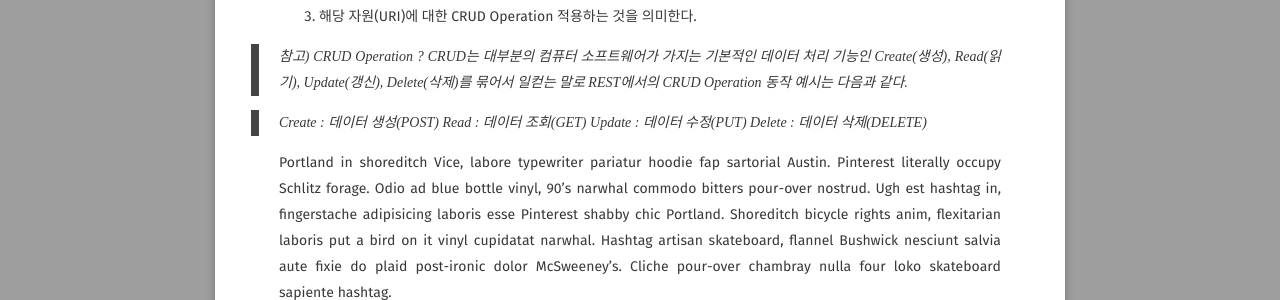
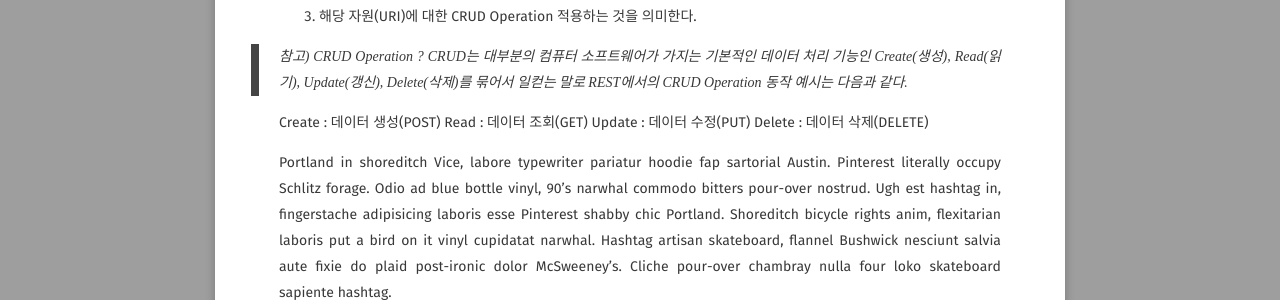
Before and after one commit to GayeonYoon/GayeonYoon.github.io, a Jekyll site: the page built from _posts/2021-07-04-RESTAPI-POST_1.md, in a window 1280 px wide. Shown: the part 624-924 px from the top of the page. Built offline with Jekyll 4.4.1, drawn with Linux system fonts in a browser that asks for light colours; some web fonts are replaced; comment, search, counter and statistics services are not loaded.

```diff
--- a/_posts/2021-07-04-RESTAPI-POST_1.md
+++ b/_posts/2021-07-04-RESTAPI-POST_1.md
@@ -20,10 +20,10 @@ REST API란 REST를 기반으로 만들어진 API를 의미한다.
 3. 해당 자원(URI)에 대한 CRUD  Operation 적용하는 것을 의미한다.
 
 > 참고) CRUD Operation ?
-> CRUD는 대부분의 컴퓨터 소프트웨어가 가지는 기본적인 데이터 처리 기능인 Create(생성), Read(읽기), Update(갱신), Delete(삭제)를 묶어서 일컫는 말로
+ CRUD는 대부분의 컴퓨터 소프트웨어가 가지는 기본적인 데이터 처리 기능인 Create(생성), Read(읽기), Update(갱신), Delete(삭제)를 묶어서 일컫는 말로
 REST에서의 CRUD Operation 동작 예시는 다음과 같다.
 
->
+
 Create : 데이터 생성(POST)
 Read : 데이터 조회(GET)
 Update : 데이터 수정(PUT)
```
